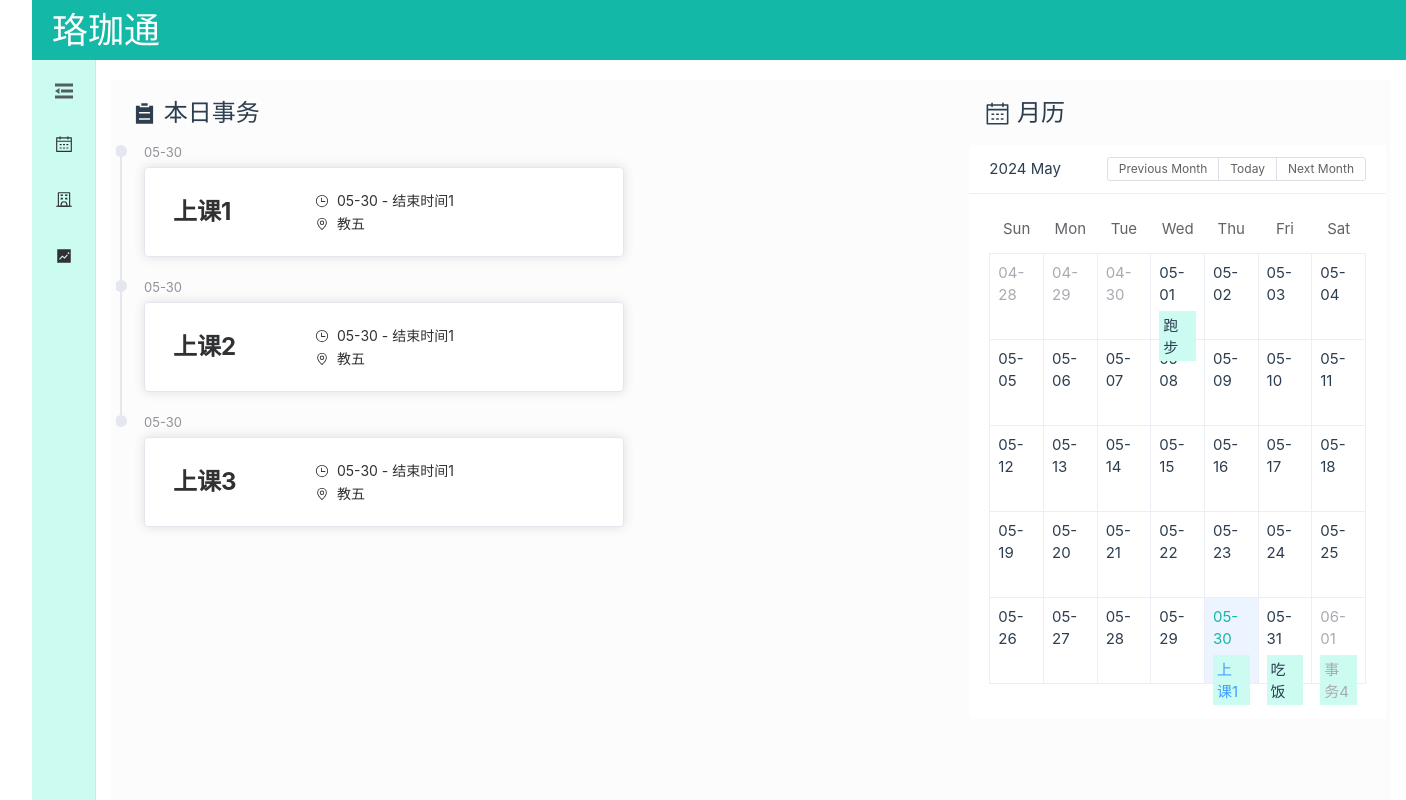
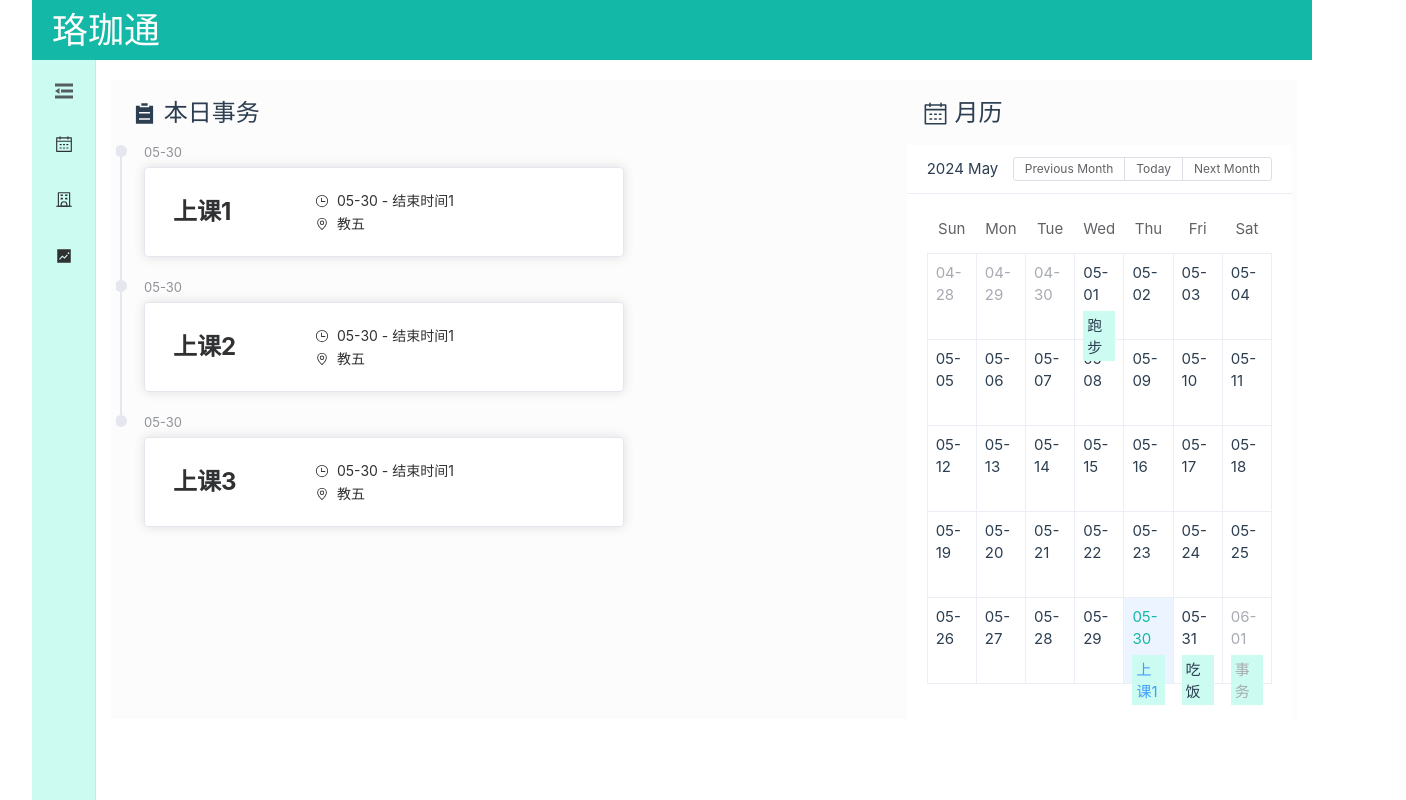
Before and after one commit to StarkiJ/luojiatong-web, a Vue app in the folder luojiatong/: page /#/homepage in a window 1280 px wide. Shown: the top 800 px of the page, 1406 px wide, since content can reach past the window. Built offline with nearby package versions, Linux system fonts and the light colour scheme.

Commit message:
fix width

```diff
--- a/luojiatong/src/components/sidebar.vue
+++ b/luojiatong/src/components/sidebar.vue
@@ -98,7 +98,7 @@
 <style scoped>
     .el-menu-vertical-demo:not(.el-menu--collapse) {
         width: 200px;
-        min-height: 400px;
+        min-height: 100%;
     }
 
     .collapse-btn {
--- a/luojiatong/src/pages/homepage.vue
+++ b/luojiatong/src/pages/homepage.vue
@@ -5,9 +5,9 @@
               <span>珞珈通</span>
           </div>
       </el-header>
-    <el-container>
+      <el-container class="main-container">
           <!-- 侧边栏 -->
-        <Sidebar />
+          <Sidebar class="sidebar"/>
           <el-main>
               <el-row :gutter="10" class="homepage-main">
                   <el-col :xl="8" :lg="16" :md="12" class="left">
@@ -18,7 +18,6 @@
                       <!-- 右侧内容：月历 -->
                       <MonthView />
                   </el-col>
-
               </el-row>
           </el-main>
       </el-container>
@@ -36,27 +35,52 @@
   import Sidebar from '../components/sidebar.vue'
 
   document.title = '珞珈通-主页'
-
   </script>
 
   <style scoped>
-    .homepage-header{
+  .common-layout {
+      height: 100vh;
+      width: 100vw;
+      display: flex;
+      flex-direction: column;
+  }
+
+  .homepage-header {
       @apply
       flex
       bg-teal-500
       text-light-50
       font-bold
       text-4xl
-        items-center
-        min-w-screen
-        ;
+      items-center;
+      width: 100%;
   }
+
+  .main-container {
+      flex: 1;
+      display: flex;
+  }
+
+  .sidebar {
+      height: 100%; /* 确保侧边栏填充整个高度 */
+      background-color: #ccfbf1;
+  }
+
   .homepage-main {
       @apply
       bg-light-100
-        min-h-screen
-        min-w-screen
-        ;
+      flex-1;
   }
 
+  .el-container {
+      @apply
+      flex-1;
+      display: flex;
+  }
+
+  .el-main {
+      @apply
+      flex-1;
+      overflow: auto;
+  }
   </style>
```
Lines whose indentation alone changed are shown as unchanged.
